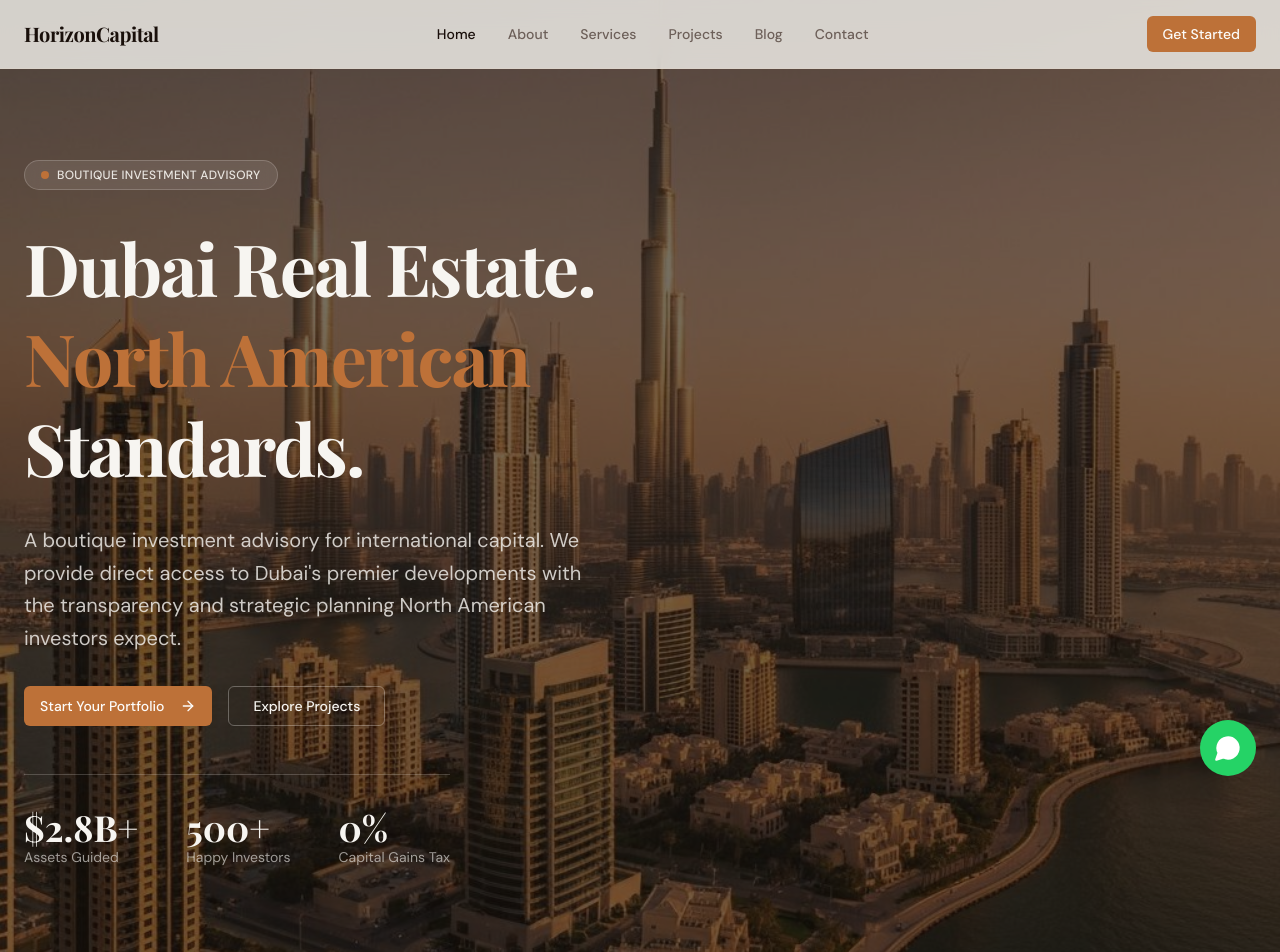
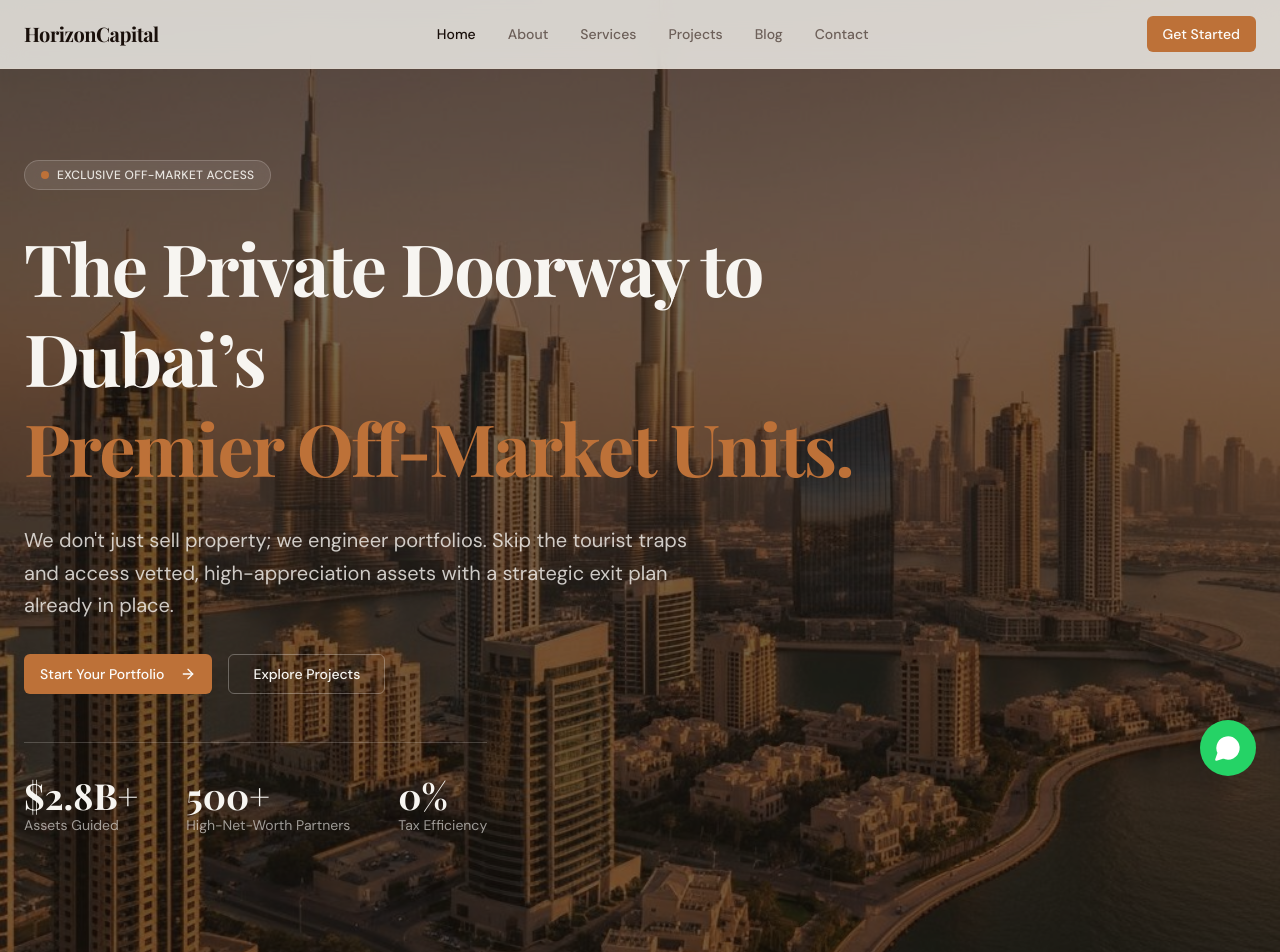
Before and after one commit to remote-123/v0-real-estate-landing-page, a Next.js app: page / in a window 1280 px wide. Shown: the top 952 px of the page. Built offline with nearby package versions, Linux system fonts and the light colour scheme; a web font is replaced by a local one.

Commit message:
hero updated

```diff
--- a/components/hero.tsx
+++ b/components/hero.tsx
@@ -22,21 +22,20 @@ export function Hero() {
         <div className="inline-flex items-center gap-2 rounded-full border border-primary-foreground/20 bg-primary-foreground/10 px-4 py-1.5 backdrop-blur-sm">
           <span className="h-2 w-2 rounded-full bg-accent" />
           <span className="text-xs font-medium tracking-wide text-primary-foreground/90 uppercase">
-            Boutique Investment Advisory
+            Exclusive Off-Market Access
           </span>
         </div>
 
-        <h1 className="max-w-3xl font-serif text-4xl leading-tight font-bold tracking-tight text-primary-foreground md:text-6xl lg:text-7xl">
+        <h1 className="max-w-4xl font-serif text-4xl leading-tight font-bold tracking-tight text-primary-foreground md:text-6xl lg:text-7xl">
           <span className="text-balance">
-            Dubai Real Estate.{" "}
-            <span className="text-accent">North American</span> Standards.
+            The Private Doorway to Dubai’s <br />
+            <span className="text-accent">Premier Off-Market Units.</span>
           </span>
         </h1>
 
-        <p className="max-w-xl text-lg leading-relaxed text-primary-foreground/80 md:text-xl">
-          A boutique investment advisory for international capital. We provide
-          direct access to Dubai&apos;s premier developments with the
-          transparency and strategic planning North American investors expect.
+        <p className="max-w-2xl text-lg leading-relaxed text-primary-foreground/80 md:text-xl">
+          We don&apos;t just sell property; we engineer portfolios. Skip the tourist traps and
+          access vetted, high-appreciation assets with a strategic exit plan already in place.
         </p>
 
         <div className="flex flex-col gap-4 sm:flex-row">
@@ -72,7 +71,7 @@ export function Hero() {
               500+
             </p>
             <p className="text-sm text-primary-foreground/60">
-              Happy Investors
+              High-Net-Worth Partners
             </p>
           </div>
           <div>
@@ -80,7 +79,7 @@ export function Hero() {
               0%
             </p>
             <p className="text-sm text-primary-foreground/60">
-              Capital Gains Tax
+              Tax Efficiency
             </p>
           </div>
         </div>
--- a/components/whatsapp-button.tsx
+++ b/components/whatsapp-button.tsx
@@ -20,7 +20,7 @@ export function WhatsAppButton() {
     >
       {/* Label that appears on hover */}
       <span className="mr-3 px-3 py-1 bg-background/80 backdrop-blur-md text-foreground text-sm font-medium rounded-full shadow-lg border border-border opacity-0 group-hover:opacity-100 transition-opacity duration-300">
-        Chat with an agent
+        Chat with our consultant
       </span>
 
       <div className="relative">
```
